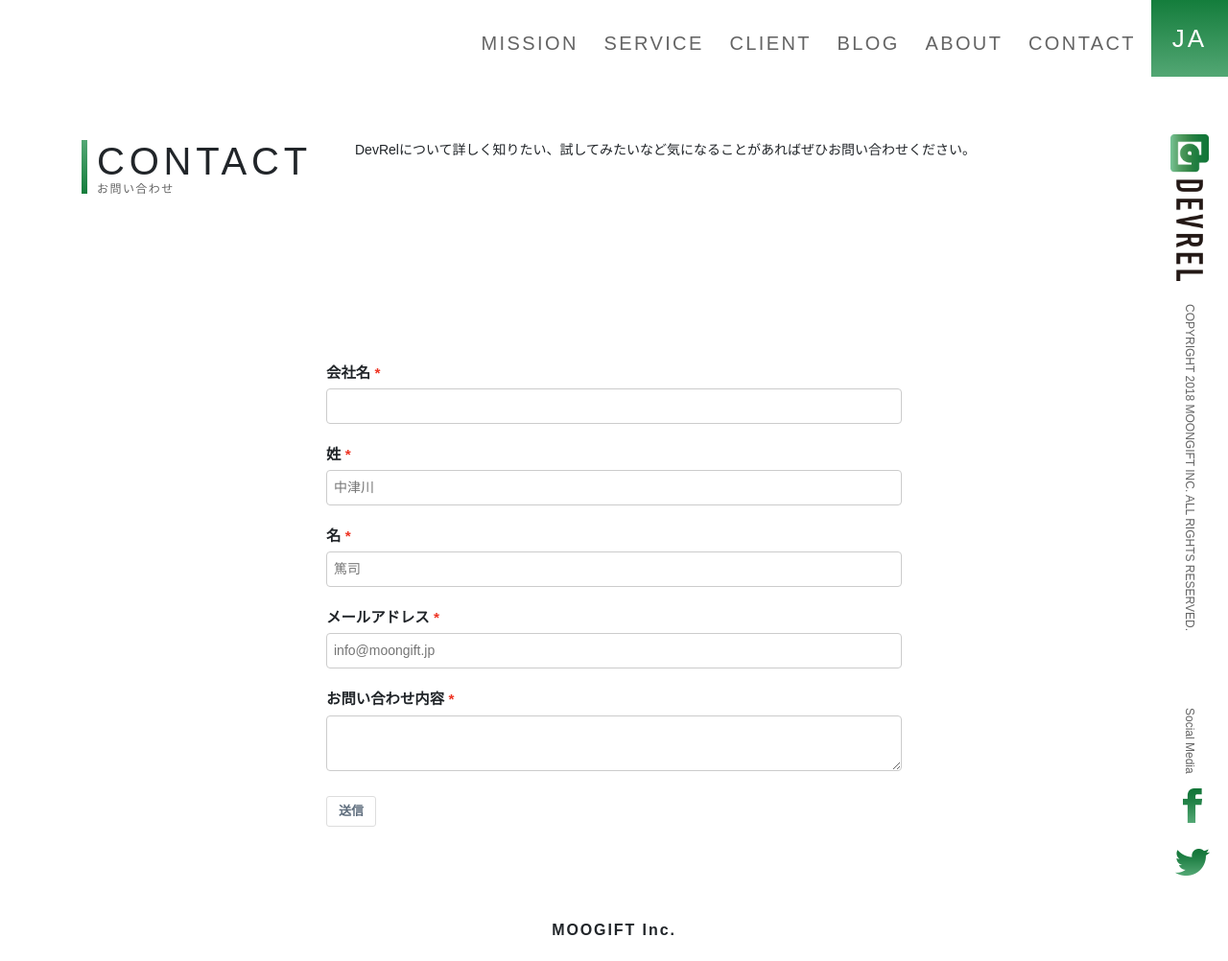
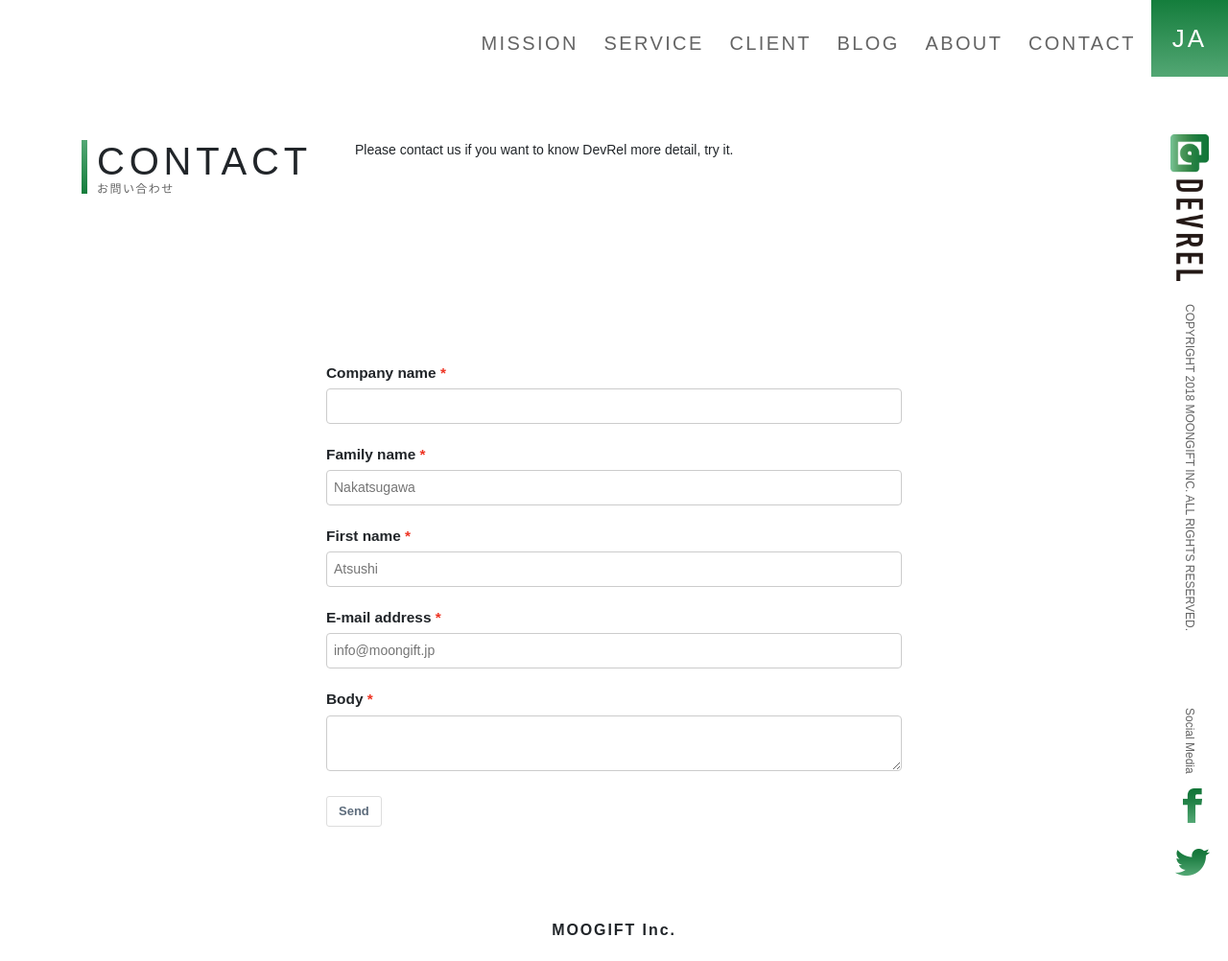
Before and after one commit to devrel-co/devrel.co, a Jekyll site: the page built from contact.md, in a window 1280 px wide and 1002 px high. Shown: the whole window at 96% size. Built offline with Jekyll 4.4.1, drawn with Linux system fonts in a browser that asks for light colours; nearby versions of some CDN libraries.

Commit message:
Update to English

```diff
--- a/contact.md
+++ b/contact.md
@@ -14,8 +14,7 @@ permalink: /contact/
 			<div class="col-md-9">
 
 				<div class="contact">
-					<p class="is-ja">DevRelについて詳しく知りたい、試してみたいなど気になることがあればぜひお問い合わせください。</p>
-					<p class="is-en">For whom and what world will be realized</p>
+					<p class="is-ja">Please contact us if you want to know DevRel more detail, try it.</p>
 				</div><!--//.contact-->
 
 			</div> <!-- / .col  -->
@@ -58,37 +57,37 @@ permalink: /contact/
 		          <div class="mauticform-page-wrapper mauticform-page-1" data-mautic-form-page="1">
 
 		            <div id="mauticform_devrelwenihewase_hui_she_ming" data-validate="hui_she_ming" data-validation-type="text" class="mauticform-row mauticform-text mauticform-field-1 mauticform-required">
-		                <label id="mauticform_label_devrelwenihewase_hui_she_ming" for="mauticform_input_devrelwenihewase_hui_she_ming" class="mauticform-label">会社名</label>
+		                <label id="mauticform_label_devrelwenihewase_hui_she_ming" for="mauticform_input_devrelwenihewase_hui_she_ming" class="mauticform-label">Company name</label>
 		                <input id="mauticform_input_devrelwenihewase_hui_she_ming" name="mauticform[hui_she_ming]" value="" class="mauticform-input" type="text">
 		                <span class="mauticform-errormsg" style="display: none;">This is required.</span>
 		            </div>
 
 		            <div id="mauticform_devrelwenihewase_xing" data-validate="xing" data-validation-type="text" class="mauticform-row mauticform-text mauticform-field-2 mauticform-required">
-		                <label id="mauticform_label_devrelwenihewase_xing" for="mauticform_input_devrelwenihewase_xing" class="mauticform-label">姓</label>
-		                <input id="mauticform_input_devrelwenihewase_xing" name="mauticform[xing]" value="" placeholder="中津川" class="mauticform-input" type="text">
+		                <label id="mauticform_label_devrelwenihewase_xing" for="mauticform_input_devrelwenihewase_xing" class="mauticform-label">Family name</label>
+		                <input id="mauticform_input_devrelwenihewase_xing" name="mauticform[xing]" value="" placeholder="Nakatsugawa" class="mauticform-input" type="text">
 		                <span class="mauticform-errormsg" style="display: none;">This is required.</span>
 		            </div>
 
 		            <div id="mauticform_devrelwenihewase_ming" data-validate="ming" data-validation-type="text" class="mauticform-row mauticform-text mauticform-field-3 mauticform-required">
-		                <label id="mauticform_label_devrelwenihewase_ming" for="mauticform_input_devrelwenihewase_ming" class="mauticform-label">名</label>
-		                <input id="mauticform_input_devrelwenihewase_ming" name="mauticform[ming]" value="" placeholder="篤司" class="mauticform-input" type="text">
+		                <label id="mauticform_label_devrelwenihewase_ming" for="mauticform_input_devrelwenihewase_ming" class="mauticform-label">First name</label>
+		                <input id="mauticform_input_devrelwenihewase_ming" name="mauticform[ming]" value="" placeholder="Atsushi" class="mauticform-input" type="text">
 		                <span class="mauticform-errormsg" style="display: none;">This is required.</span>
 		            </div>
 
 		            <div id="mauticform_devrelwenihewase_meruadoresu" data-validate="meruadoresu" data-validation-type="email" class="mauticform-row mauticform-email mauticform-field-4 mauticform-required">
-		                <label id="mauticform_label_devrelwenihewase_meruadoresu" for="mauticform_input_devrelwenihewase_meruadoresu" class="mauticform-label">メールアドレス</label>
+		                <label id="mauticform_label_devrelwenihewase_meruadoresu" for="mauticform_input_devrelwenihewase_meruadoresu" class="mauticform-label">E-mail address</label>
 		                <input id="mauticform_input_devrelwenihewase_meruadoresu" name="mauticform[meruadoresu]" value="" placeholder="info@moongift.jp" class="mauticform-input" type="email">
 		                <span class="mauticform-errormsg" style="display: none;">This is required.</span>
 		            </div>
 
 		            <div id="mauticform_devrelwenihewase_o_weni_hewase_nei_rong" data-validate="o_weni_hewase_nei_rong" data-validation-type="textarea" class="mauticform-row mauticform-text mauticform-field-5 mauticform-required">
-		                <label id="mauticform_label_devrelwenihewase_o_weni_hewase_nei_rong" for="mauticform_input_devrelwenihewase_o_weni_hewase_nei_rong" class="mauticform-label">お問い合わせ内容</label>
+		                <label id="mauticform_label_devrelwenihewase_o_weni_hewase_nei_rong" for="mauticform_input_devrelwenihewase_o_weni_hewase_nei_rong" class="mauticform-label">Body</label>
 		                <textarea id="mauticform_input_devrelwenihewase_o_weni_hewase_nei_rong" name="mauticform[o_weni_hewase_nei_rong]" class="mauticform-textarea"></textarea>
 		                <span class="mauticform-errormsg" style="display: none;">This is required.</span>
 		            </div>
 
 		            <div id="mauticform_devrelwenihewase_submit" class="mauticform-row mauticform-button-wrapper mauticform-field-6">
-		                <button type="submit" name="mauticform[submit]" id="mauticform_input_devrelwenihewase_submit" value="" class="mauticform-button btn btn-default">送信</button>
+		                <button type="submit" name="mauticform[submit]" id="mauticform_input_devrelwenihewase_submit" value="" class="mauticform-button btn btn-default">Send</button>
 		            </div>
 		            </div>
 		        </div>
```
